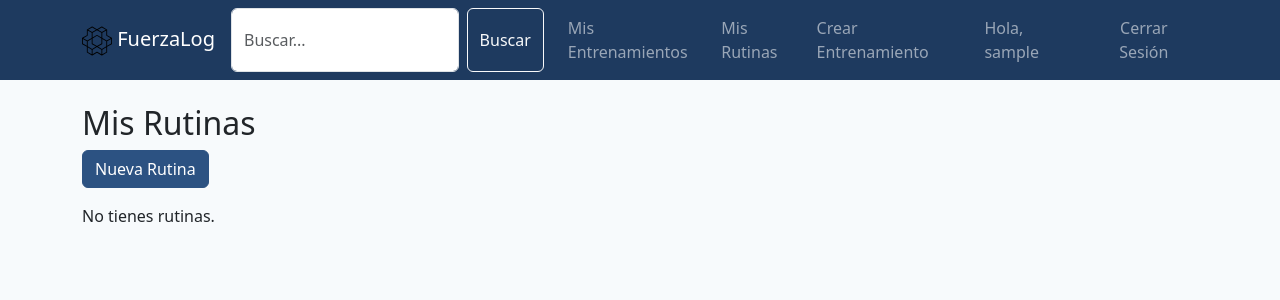
After one commit to said-oudrhich/FuerzaLog, a Django app: page /rutinas/ in a window 1280 px wide. The commit adds this page. Shown: the top 300 px of the page. Run offline with Django 5.2, Linux system fonts and the light colour scheme; the visitor is signed in with stand-in values (Sample User, id 1); data that the repository does not hold is empty.

Commit message:
arreglo logout y agrego logo

```diff
--- a/entrenamientos/urls.py
+++ b/entrenamientos/urls.py
@@ -9,4 +9,8 @@ urlpatterns = [
     path('entrenamiento/<int:pk>/eliminar/', views.entrenamiento_delete, name='entrenamiento_delete'),
     path('registro/', views.registro, name='registro'),
     path('buscar/', views.buscar, name='buscar'),
+    path('rutinas/', views.RutinaListView.as_view(), name='rutina_list'),
+    path('rutina/nueva/', views.rutina_create, name='rutina_create'),
+    path('rutina/<int:pk>/editar/', views.rutina_update, name='rutina_update'),
+    path('rutina/<int:pk>/eliminar/', views.rutina_delete, name='rutina_delete'),
 ]
--- a/entrenamientos/views.py
+++ b/entrenamientos/views.py
@@ -8,7 +8,7 @@ from django.contrib.auth.decorators import login_required
 from django.contrib import messages
 from django import forms
 
-from .models import Entrenamiento
+from .models import Entrenamiento, Rutina
 
 
 class EntrenamientoListView(LoginRequiredMixin, ListView):
@@ -87,19 +87,12 @@ def inicio(request):
     return render(request, 'inicio.html')
 
 
-from django.db.models import Q
-
-
 @login_required
 def buscar(request):
     query = request.GET.get('q', '')
+    entrenamientos = Entrenamiento.objects.filter(usuario=request.user)
     if query:
-        entrenamientos = Entrenamiento.objects.filter(
-            Q(titulo__icontains=query) | Q(descripcion__icontains=query),
-            usuario=request.user
-        )
-    else:
-        entrenamientos = Entrenamiento.objects.filter(usuario=request.user)
+        entrenamientos = entrenamientos.filter(titulo__icontains=query)
     return render(request, 'entrenamientos/lista_entrenamientos.html', {'entrenamientos': entrenamientos})
 
 
@@ -107,3 +100,63 @@ class EntrenamientoForm(forms.ModelForm):
     class Meta:
         model = Entrenamiento
         fields = ['titulo', 'descripcion', 'peso', 'series', 'repeticiones', 'imagen', 'grupo_muscular', 'rutina']
+
+
+class RutinaForm(forms.ModelForm):
+    class Meta:
+        model = Rutina
+        fields = ['nombre', 'descripcion']
+
+
+class RutinaListView(LoginRequiredMixin, ListView):
+    model = Rutina
+    template_name = 'entrenamientos/lista_rutinas.html'
+    context_object_name = 'rutinas'
+
+    def get_queryset(self):
+        return Rutina.objects.filter(usuario=self.request.user)
+
+
+@login_required
+def rutina_create(request):
+    if request.method == 'POST':
+        form = RutinaForm(request.POST)
+        if form.is_valid():
+            rutina = form.save(commit=False)
+            rutina.usuario = request.user
+            rutina.save()
+            messages.success(request, 'Rutina creada.')
+            return redirect('rutina_list')
+    else:
+        form = RutinaForm()
+    return render(request, 'entrenamientos/formulario_rutina.html', {'form': form})
+
+
+@login_required
+def rutina_update(request, pk):
+    rutina = get_object_or_404(Rutina, pk=pk)
+    if rutina.usuario != request.user and not request.user.is_staff:
+        messages.error(request, 'No puedes editar esto.')
+        return redirect('rutina_list')
+    if request.method == 'POST':
+        form = RutinaForm(request.POST, instance=rutina)
+        if form.is_valid():
+            form.save()
+            messages.success(request, 'Rutina actualizada.')
+            return redirect('rutina_list')
+    else:
+        form = RutinaForm(instance=rutina)
+    return render(request, 'entrenamientos/formulario_rutina.html', {'form': form})
+
+
+@login_required
+def rutina_delete(request, pk):
+    rutina = get_object_or_404(Rutina, pk=pk)
+    if rutina.usuario != request.user and not request.user.is_staff:
+        messages.error(request, 'No puedes borrar esto.')
+        return redirect('rutina_list')
+    if request.method == 'POST':
+        rutina.delete()
+        messages.success(request, 'Rutina eliminada.')
+        return redirect('rutina_list')
+    return render(request, 'entrenamientos/confirmar_eliminacion_rutina.html', {'rutina': rutina})
--- a/templates/base.html
+++ b/templates/base.html
@@ -1,15 +1,29 @@
+{% load static %}
 <!DOCTYPE html>
 <html lang="es">
 <head>
     <meta charset="UTF-8">
     <meta name="viewport" content="width=device-width, initial-scale=1.0">
     <title>{% block title %}FuerzaLog{% endblock %}</title>
+    <link rel="icon" type="image/svg+xml" href="{% static 'logo.svg' %}">
     <link href="https://cdn.jsdelivr.net/npm/bootstrap@5.3.0/dist/css/bootstrap.min.css" rel="stylesheet">
+    <style>
+        .navbar { background-color: #1e3a5f !important; }
+        .btn-primary { background-color: #2c5282; border-color: #2c5282; }
+        .btn-primary:hover { background-color: #1e3a5f; border-color: #1e3a5f; }
+        .btn-info { background-color: #3182ce; border-color: #3182ce; color: white; }
+        .btn-warning { background-color: #d69e2e; border-color: #d69e2e; }
+        .btn-danger { background-color: #c53030; border-color: #c53030; }
+        body { background-color: #f7fafc; }
+        .card { border-color: #e2e8f0; }
+    </style>
 </head>
 <body>
-    <nav class="navbar navbar-expand-lg navbar-dark bg-dark">
+    <nav class="navbar navbar-expand-lg navbar-dark">
         <div class="container">
-            <a class="navbar-brand" href="{% url 'entrenamiento_list' %}">FuerzaLog</a>
+            <a class="navbar-brand" href="{% url 'entrenamiento_list' %}">
+                <img src="{% static 'logo.svg' %}" height="30" alt="FuerzaLog"> FuerzaLog
+            </a>
             <div class="navbar-nav ms-auto">
                 {% if user.is_authenticated %}
                     <form class="d-flex me-3" action="{% url 'buscar' %}" method="get">
@@ -17,13 +31,17 @@
                         <button class="btn btn-outline-light" type="submit">Buscar</button>
                     </form>
                     <a class="nav-link" href="{% url 'entrenamiento_list' %}">Mis Entrenamientos</a>
+                    <a class="nav-link" href="{% url 'rutina_list' %}">Mis Rutinas</a>
                     <a class="nav-link" href="{% url 'entrenamiento_create' %}">Crear Entrenamiento</a>
                     <span class="navbar-text mx-3">Hola, {{ user.username }}</span>
-                    <a class="nav-link" href="{% url 'logout' %}">Cerrar Sesión</a>
+                    <button form="logout-form" type="submit" class="btn btn-link nav-link">Cerrar Sesión</button>
                 {% else %}
                     <a class="nav-link" href="{% url 'login' %}">Iniciar Sesión</a>
                     <a class="nav-link" href="{% url 'registro' %}">Registro</a>
                 {% endif %}
+                <form id="logout-form" method="post" action="{% url 'logout' %}">
+                    {% csrf_token %}
+                </form>
             </div>
         </div>
     </nav>
--- /dev/null
+++ b/templates/entrenamientos/lista_rutinas.html
@@ -0,0 +1,22 @@
+{% extends "base.html" %}
+
+{% block title %}Mis Rutinas{% endblock %}
+
+{% block content %}
+    <h2>Mis Rutinas</h2>
+    <a href="{% url 'rutina_create' %}" class="btn btn-primary mb-3">Nueva Rutina</a>
+
+    {% for rutina in rutinas %}
+        <div class="card mb-3">
+            <div class="card-body">
+                <h5>{{ rutina.nombre }}</h5>
+                <p>{{ rutina.descripcion|truncatechars:100 }}</p>
+                <p><small>{{ rutina.fecha_creacion }}</small></p>
+                <a href="{% url 'rutina_update' rutina.pk %}" class="btn btn-warning btn-sm">Editar</a>
+                <a href="{% url 'rutina_delete' rutina.pk %}" class="btn btn-danger btn-sm">Eliminar</a>
+            </div>
+        </div>
+    {% empty %}
+        <p>No tienes rutinas.</p>
+    {% endfor %}
+{% endblock %}
```
Also changed, not shown: templates/entrenamientos/confirmar_eliminacion_rutina.html (added, +13 -0 lines), templates/entrenamientos/formulario_rutina.html (added, +13 -0 lines), media/imagenes_entrenamientos/favicon.ico (added), static/logo.svg (added).
